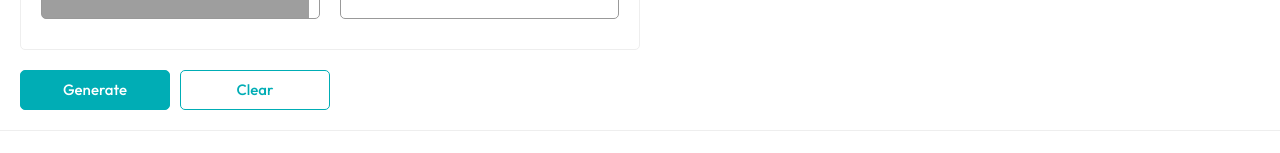
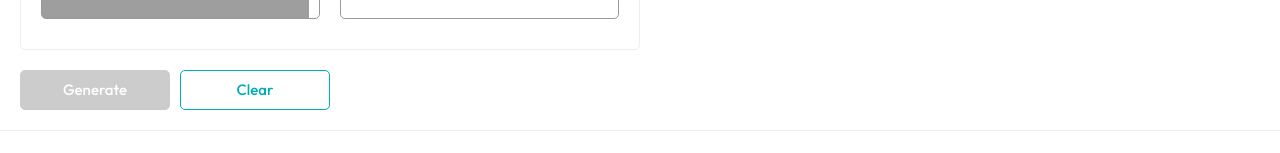
Before and after one commit to sagarq2/nextjs-billgenerator, a Next.js app: page /bills in a window 1280 px wide. Shown: the part 1068-1221 px from the top of the page. Built offline with nearby package versions, Linux system fonts and the light colour scheme; grey boxes are pictures that could not be loaded; a web font is replaced by a local one.

Commit message:
Fuel page validation

```diff
--- a/components/Bills/BillsTabContant/Fuel/Fuel.js
+++ b/components/Bills/BillsTabContant/Fuel/Fuel.js
@@ -49,7 +49,6 @@ const Fuel = () => {
 
     };
 
-
     const elementRef = useRef(null);
     const htmlToImageConvert = () => {
         toJpeg(elementRef.current, { cacheBust: false })
@@ -65,13 +64,67 @@ const Fuel = () => {
     };
 
 
+    const [errors, setErrors] = useState({});
+    const handleSubmit = (e) => {
+        e.preventDefault();
+        const newErrors = validateForm(fuelInsertForm);
+        setErrors(newErrors);
+
+        if(Object.keys(newErrors).length === 0) {
+            console.log('Form submitted successfully!');
+            htmlToImageConvert();
+        } else {
+            console.log("Form submission failed due to validation errors.")
+        }
+
+    }
+    const validateForm = (data) => {
+        const errors = {};
+
+        if(!data.fuelStationName.trim()) {
+            errors.fuelStationName = 'Fuel station name is required';
+        }
+        if(!data.fuelStationAddress.trim()) {
+            errors.fuelStationAddress = 'Fuel station address is required';
+        }
+        if(!data.fuelRate.trim()) {
+            errors.fuelRate = 'Fuel rate is required';
+        }
+        if(!data.fuelTotalAmount.trim()) {
+            errors.fuelTotalAmount = 'Fuel Total Amount is required';
+        }
+        if(!data.fuelBillDate.trim()) {
+            errors.fuelBillDate = 'Fuel bill date is required';
+        }
+        if(!data.fuelBillTime.trim()) {
+            errors.fuelBillTime = 'Fuel bill time is required';
+        }
+        if(!data.customerName.trim()) {
+            errors.customerName = 'customer name is required';
+        }
+        if(!data.vehicleNumber.trim()) {
+            errors.vehicleNumber = 'vehicle number is required';
+        }
+        if(!data.vehicleType.trim()) {
+            errors.vehicleType = 'vehicle type is required';
+        }
+        if(!data.paymentMethod.trim()) {
+            errors.paymentMethod = 'payment method is required';
+        }
+        if(!data.invoiceNumber.trim()) {
+            errors.invoiceNumber = 'invoice number is required';
+        }
+        return errors;
+    }
+
+
     return (
         <section className={`${style.FuelPage}`}>
             <h1 className={`font26 fw700 color222`}>Fuel Bill</h1>
 
 
             <div className={`${style.Contant}`}>
-                <div className={`${style.FormDetails}`}>
+                <div className={`${style.FormDetails}`} onSubmit={handleSubmit}>
 
                     <div className={`${style.Box} mt-20`}>
                         <div className={`font16 fw500 color222 mb-15`}>Fuel Station</div>
@@ -124,6 +177,7 @@ const Fuel = () => {
                                     name="fuelStationName"
                                 />
                                 <legend tabIndex={-1} className={`${style.Legend}`}>Fuel Station Name</legend>
+                                {errors.fuelStationName && (<div className={`${style.Error} font14 fw400`} >{errors.fuelStationName}</div>)}
                             </fieldset>
                         </div>
                         <div className={`${style.Row}`}>
@@ -136,6 +190,7 @@ const Fuel = () => {
                                     name="fuelStationAddress"
                                 />
                                 <legend tabIndex={-1} className={`${style.Legend}`}>Fuel Station Address</legend>
+                                {errors.fuelStationAddress && (<div className={`${style.Error} font14 fw400`} >{errors.fuelStationAddress}</div>)}
                             </fieldset>
                         </div>
                     </div>
@@ -153,7 +208,7 @@ const Fuel = () => {
                                     name="fuelRate"
                                 />
                                 <legend tabIndex={-1} className={`${style.Legend}`}>Fuel Rate</legend>
-
+                                {errors.fuelRate && (<div className={`${style.Error} font14 fw400`} >{errors.fuelRate}</div>)}
                             </fieldset>
                             <fieldset className={`${style.Fieldset}`}>
                                 <input
@@ -165,6 +220,7 @@ const Fuel = () => {
                                     name="fuelTotalAmount"
                                 />
                                 <legend tabIndex={-1} className={`${style.Legend}`}>Total Amount</legend>
+                                {errors.fuelTotalAmount && (<div className={`${style.Error} font14 fw400`} >{errors.fuelTotalAmount}</div>)}
                             </fieldset>
                         </div>
                         <div className={`${style.Row} ${style.RowGroup2}`}>
@@ -178,6 +234,7 @@ const Fuel = () => {
                                     name="fuelBillDate"
                                 />
                                 <legend tabIndex={-1} className={`${style.Legend}`}>Fuel Bill Date</legend>
+                                {errors.fuelBillDate && (<div className={`${style.Error} font14 fw400`} >{errors.fuelBillDate}</div>)}
                             </fieldset>
                             <fieldset className={`${style.Fieldset}`}>
                                 <input
@@ -189,6 +246,7 @@ const Fuel = () => {
                                     name="fuelBillTime"
                                 />
                                 <legend tabIndex={-1} className={`${style.Legend}`}>Fuel Bill Time</legend>
+                                 {errors.fuelBillTime && (<div className={`${style.Error} font14 fw400`} >{errors.fuelBillTime}</div>)}
                             </fieldset>
                         </div>
                     </div>
@@ -207,6 +265,7 @@ const Fuel = () => {
 
                                 />
                                 <legend tabIndex={-1} className={`${style.Legend}`}>Customer Name</legend>
+                                 {errors.customerName && (<div className={`${style.Error} font14 fw400`} >{errors.customerName}</div>)}
                             </fieldset>
                         </div>
                         <div className={`${style.Row} ${style.RowGroup2}`}>
@@ -221,6 +280,8 @@ const Fuel = () => {
                                     name="vehicleNumber"
                                 />
                                 <legend tabIndex={-1} className={`${style.Legend}`}>Vehicle Number</legend>
+                                {errors.vehicleNumber && (<div className={`${style.Error} font14 fw400`} >{errors.vehicleNumber}</div>)}
+
                             </fieldset>
                             <fieldset className={`${style.Fieldset}`}>
                                 <select
@@ -237,6 +298,7 @@ const Fuel = () => {
                                     <option value="Electric">Electric</option>
                                 </select>
                                 <legend tabIndex={-1} className={`${style.Legend}`}>Vehicle Type</legend>
+                                {errors.vehicleType && (<div className={`${style.Error} font14 fw400`} >{errors.vehicleType}</div>)}
                             </fieldset>
                         </div>
                         <div className={`${style.Row} ${style.RowGroup2}`}>
@@ -254,6 +316,7 @@ const Fuel = () => {
                                     <option value="Card">Card</option>
                                 </select>
                                 <legend tabIndex={-1} className={`${style.Legend}`}>Payment Method</legend>
+                                {errors.paymentMethod && (<div className={`${style.Error} font14 fw400`} >{errors.paymentMethod}</div>)}
                             </fieldset>
                             <fieldset className={`${style.Fieldset}`}>
                                 <input
@@ -266,16 +329,33 @@ const Fuel = () => {
                                     name="invoiceNumber"
                                 />
                                 <legend tabIndex={-1} className={`${style.Legend}`}>Invoice Number</legend>
+                                {errors.invoiceNumber && (<div className={`${style.Error} font14 fw400`} >{errors.invoiceNumber}</div>)}
                             </fieldset>
                         </div>
                     </div>
                     <div className={`mt-20`}>
-                        <button className={`${style.Button} bluefill_animate font15 fw500 colorFFF`} onClick={htmlToImageConvert}> Generate</button>
+                        <button className={`${style.Button} bluefill_animate font15 fw500 colorFFF`}
+                            disabled={
+                                !(
+                                fuelInsertForm.fuelStationName &&
+                                fuelInsertForm.fuelStationAddress &&
+                                fuelInsertForm.fuelRate &&
+                                fuelInsertForm.fuelTotalAmount &&
+                                fuelInsertForm.fuelBillDate &&
+                                fuelInsertForm.fuelBillTime &&
+                                fuelInsertForm.customerName &&
+                                fuelInsertForm.vehicleNumber &&
+                                fuelInsertForm.vehicleType &&
+                                fuelInsertForm.paymentMethod &&
+                                fuelInsertForm.invoiceNumber
+                            )
+                        }
+                            onClick={handleSubmit}
+                            > Generate
+                        </button>
                         <button className={`${style.Button} blue_whitefill_animate font15 fw500 color00A`}>Clear</button>
                     </div>
                 </div>
-
-
 
 
 
@@ -346,13 +426,7 @@ const Fuel = () => {
                         </div>
                     </div>
                 </div>
-            </div >
-
-
-
-
-
-
+            </div>
 
 
         </section >
--- a/components/Bills/BillsTabContant/Fuel/Fuel.module.scss
+++ b/components/Bills/BillsTabContant/Fuel/Fuel.module.scss
@@ -8,6 +8,10 @@ $FlexEnd: flex-end;
 $FlexStart: flex-start;
 $SpaceBetween : space-between;
 $Column : column;
+
+.Error{
+    color: #ee2737;
+}
 
 .FuelPage {
 	padding: 20px;
@@ -177,6 +181,11 @@ select.FormControl {
 	padding: 0 10px;
 	margin-right: 10px;
 	min-width: 150px;
+	&[disabled] {
+		background: #cccccc;
+		cursor: not-allowed;
+		border-color: #cccccc;
+	}
 }
 
 
--- a/components/Header/Header.js
+++ b/components/Header/Header.js
@@ -165,7 +165,7 @@ const Header = () => {
 
 
 
-                    <div className={`${style.Userbox} ml-20 `}>
+                    {/* <div className={`${style.Userbox} ml-20 `}>
                         <div className={`${style.Userbox__Button}`} onClick={() => setShowLogin(!showLogin)}>
                             <img className={`${style.Userbox__Image}`} src="https://akam.cdn.jdmagicbox.com/images/icontent/newwap/cssupport/user_circle.svg" />
                         </div>
@@ -188,7 +188,7 @@ const Header = () => {
                                 </div>
                             </div>
                             : null}
-                    </div>
+                    </div> */}
 
 
                 </div>
```
